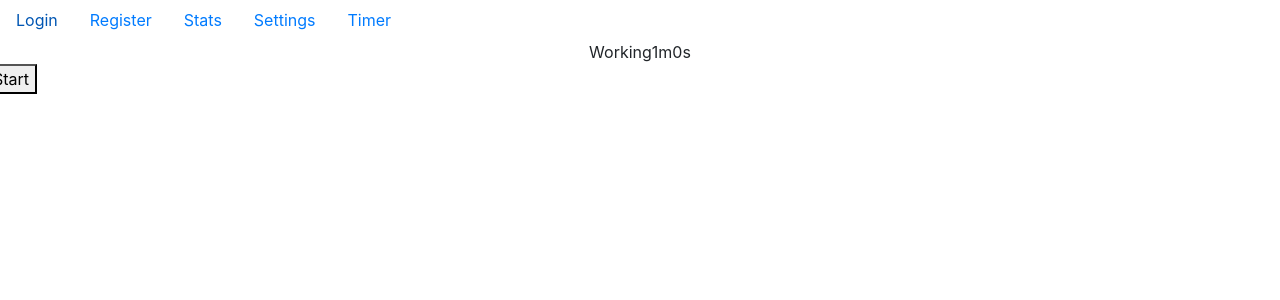
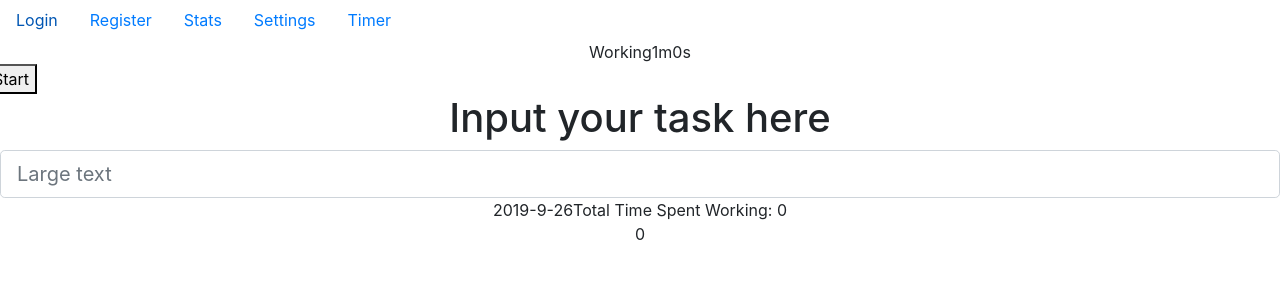
Before and after one commit to ericgumba/prodtrack, a React (Create React App) app in the folder client/: page / in a window 1280 px wide. Shown: the top 300 px of the page. Built offline with nearby package versions, Linux system fonts and the light colour scheme.

Commit message:
refactoring react to have redux architecture

```diff
--- a/client/src/App.js
+++ b/client/src/App.js
@@ -5,7 +5,9 @@ import 'bootstrap/dist/css/bootstrap.min.css';
 import Timer from './components/Timer'
 import Navbar from './components/Navbar'
 import Register from './components/Register' // form
-
+import Login from './components/Login'
+import EntryList from './components/EntryList'
+import Settings from './components/Settings'
 
 function App() {
 
@@ -18,15 +20,12 @@ function App() {
 
   let [username, setUsername] = useState("")
   let [minutesCompleted, setMinutesCompleted] = useState(0)
-  let [hoursCompleted, setHoursCompleted] = useState(minutesCompleted/60)
   let [ workDefinition, setWorkDefinition ] = useState(1)
-  let [ breakDefinition, setBreakDefinition ] = useState(2)
-  let [ pomodorosCompleted, setPomodorosCompleted ] = useState( minutesCompleted / workDefinition)
+  let [ breakDefinition, setBreakDefinition ] = useState(0)
   let [ task, setTask ] = useState("")
-  let [ isWorking, setIsWorking ] = useState(false)
-
-
+  let [ entry, setEntry ] = useState("")
   const [screen, setScreen] = useState(TIMER)
+  const [taskEntryDictionary, setTaskEntryDictionary] = useState({})
 
 
 
@@ -36,9 +35,20 @@ function App() {
   const [timerBreakMinutesLeft, setTimerBreakMinutesLeft ] = useState(breakDefinition)
   const [timerIsInWorkMode, setTimerIsInWorkMode ] = useState(true)
 
+  function createSettings(){
+    return(
+      <>
+        <Settings
+        setWorkDefinition={setWorkDefinition}
+        setBreakDefinition={setBreakDefinition}
+        />
+      </>
+    )
+  }
 
   function createTimer(){
     return(
+      <div>
         <Timer
         workDefinition={workDefinition}
         breakDefinition={breakDefinition}
@@ -50,9 +60,33 @@ function App() {
         setTimerBreakMinutesLeft={setTimerBreakMinutesLeft}
         timerIsInWorkMode={timerIsInWorkMode}
         setTimerIsInWorkMode={setTimerIsInWorkMode}
+        setTask={setTask}
+        setMinutesCompleted={setMinutesCompleted}
+        minutesCompleted={minutesCompleted}
         ></Timer>
+
+        <EntryList
+        task={task}
+        setEntry={setEntry}
+        taskEntryDictionary={taskEntryDictionary}
+        entry={entry}
+        minutesCompleted={minutesCompleted}
+        workDefinition={workDefinition}
+        >
+
+        </EntryList>
+      </div>
+
       )
     }
+
+    function createLogin(){
+      return (
+        <Login></Login>
+      )
+    }
+
+
 
 
     const [screenDisplayed, setScreenDisplayed] = useState(createTimer())
@@ -66,6 +100,7 @@ function App() {
 
     } else if (screen === SETTINGS ){
 
+      setScreenDisplayed( createSettings() )
 
     } else if (screen === STATS){
 
@@ -73,11 +108,33 @@ function App() {
     else if (screen === REGISTER){
       setScreenDisplayed(<Register></Register>)
     }
+    else if (screen === LOGIN){
+      setScreenDisplayed(createLogin())
+    }
+  }
+
+  // todo: fix this to init or update
+  function updateStats(){
+    console.log("TEST")
+    if(taskEntryDictionary[task])
+      taskEntryDictionary[task] = taskEntryDictionary[task] +1
+    else
+      taskEntryDictionary[task] = 1
+
+      setTaskEntryDictionary(taskEntryDictionary)
+
+
   }
 
   useEffect( ()=> {
+    console.log("testest")
     screenToBeDisplayed()
-  }, [screen] )
+  }, [screen,task] )
+
+  useEffect( () => {
+    // updateStats()
+    console.log("test")
+  }, [minutesCompleted ] )
 
   return (
     <div className="App">
@@ -86,6 +143,7 @@ function App() {
     setScreen={setScreen}
     ></Navbar>
     {screenDisplayed}
+    {minutesCompleted}
 
 
     </div>
--- /dev/null
+++ b/client/src/components/EntryList.js
@@ -0,0 +1,33 @@
+// todo: header = current date = entry
+// list of tasks = { name minutes hours pomodoros }
+
+
+import React from 'react';
+import {useState, useEffect} from "react"
+
+function EntryList(props){
+
+    let todaysEntry = new Date()
+    todaysEntry = todaysEntry.getFullYear() + '-' + (todaysEntry.getMonth() + 1) + '-' + todaysEntry.getDate();
+
+    const [task, setTask] = useState(props.tasks)
+
+    useEffect(() => {
+
+        console.log("changed prop")
+        setTask(props.task)
+
+    },[ props.task])
+
+
+
+    return(
+        <div>
+            {todaysEntry}
+            Total Time Spent Working: {props.minutesCompleted}
+            {props.task}
+        </div>
+    )
+}
+
+export default EntryList
--- a/client/src/components/Login.js
+++ b/client/src/components/Login.js
@@ -0,0 +1,28 @@
+
+import React from 'react';
+import {useState, useEffect} from "react"
+import Form from 'react-bootstrap/Form'
+import Button from 'react-bootstrap/Button';
+
+function Register(props){
+    return (<Form>
+    <Form.Group controlId="formBasicEmail">
+        <Form.Label>Email address</Form.Label>
+        <Form.Control type="email" placeholder="Enter email" />
+        <Form.Text className="text-muted">
+        </Form.Text>
+    </Form.Group>
+
+    <Form.Group controlId="formBasicPassword">
+        <Form.Label>Password</Form.Label>
+        <Form.Control type="password" placeholder="Password" />
+    </Form.Group>
+
+    <Button variant="primary" type="submit">
+        Login
+    </Button>
+    </Form>
+    )
+}
+
+export default Register
--- a/client/src/components/Settings.js
+++ b/client/src/components/Settings.js
@@ -1,10 +1,25 @@
 import React from 'react';
+import Form from 'react-bootstrap/Form'
+import Col from 'react-bootstrap/Col'
+import Row from 'react-bootstrap/Row'
+import Button from 'react-bootstrap/Button'
 
 function Settings(props) {
     return (
-        <div>
-            Settings
-        </div>
+            <Form>
+  <Row>
+    <Col>
+      <Form.Control placeholder="Work Length" type="number" />
+    </Col>
+    <Col>
+      <Form.Control placeholder="Break Length" type="number" />
+    </Col>
+  </Row>
+
+  <Button variant="primary" type="submit" onClick={() => props.updateSettings()} >
+        Save
+    </Button>
+</Form>
     );
 }
 
--- a/client/src/components/Stats.js
+++ b/client/src/components/Stats.js
@@ -1,5 +1,6 @@
 import React, {useEffect, useState} from 'react';
 
+// todo: implement stats
 function Stats(props) {
     return (
         <div>
--- a/client/src/components/Timer.js
+++ b/client/src/components/Timer.js
@@ -1,6 +1,7 @@
 import React from 'react';
 import 'bootstrap/dist/css/bootstrap.min.css';
 import { useState, useEffect } from 'react';
+import Form from 'react-bootstrap/Form'
 
 const Timer = (props) => {
   const [seconds, setSeconds] = useState(0);
@@ -9,13 +10,13 @@ const Timer = (props) => {
   const [workMinutesLeft, setWorkMinutesLeft] = useState(props.timerWorkMinutesLeft)
   const [breakMinutesLeft, setBreakMinutesLeft] = useState(props.timerBreakMinutesLeft)
   const [ isWorking, setIsWorking ] = useState(props.timerIsInWorkMode)
+
+  const [minutesCompleted, setMinutesCompleted] = useState(props.minutesCompleted)
   function toggle() {
     setIsActive(!isActive);
   }
 
   function saveWork(){
-    console.log(props.timerWorkMinutesLeft)
-    console.log(props.timerSecondsLeft)
     if ( isWorking ){
       props.setTimerWorkMinutesLeft(workMinutesLeft)
       props.setTimerSecondsLeft(secondsLeft)
@@ -25,13 +26,20 @@ const Timer = (props) => {
     }
   }
 
+
+  // todo: replace with udpate stats instead
   function workCountdown() {
     if (workMinutesLeft <= 0 & secondsLeft <= 0 ){
         setIsWorking(false)
         setWorkMinutesLeft(props.workDefinition)
+        console.log('testere')
+        props.setMinutesCompleted(minutesCompleted+1)
     }
     else if (secondsLeft <= 0  ){
         setSecondsLeft(59)
+        if ( workMinutesLeft != props.workDefinition )
+        console.log('tester')
+        props.setMinutesCompleted(props.minutesCompleted+1)
         setWorkMinutesLeft(workMinutesLeft - 1)
         saveWork()
 
@@ -71,12 +79,16 @@ const Timer = (props) => {
         } else {
             breakCountdown()
         }
-      }, 1000);
+      }, 100);
     } else if (!isActive && secondsLeft !== 0) {
       clearInterval(interval);
     }
     return () => clearInterval(interval);
   }, [isActive, secondsLeft, workMinutesLeft, breakMinutesLeft, isWorking]);
+
+
+  //todo add form that sets task.
+  // bug possibility: may reset timer somehow.
 
   return (
     <div className="app">
@@ -90,6 +102,10 @@ const Timer = (props) => {
         </button>
 
       </div>
+      <div className="task">
+          <h1> Input your task here </h1>
+        <Form.Control size="lg" type="text" placeholder="Large text" onChange={(e) => {props.setTask(e.target.value)}} />
+      </div>
     </div>
   );
 };
```
Also changed, not shown: client/src/components/List.js (deleted). Lines whose indentation alone changed are shown as unchanged.
